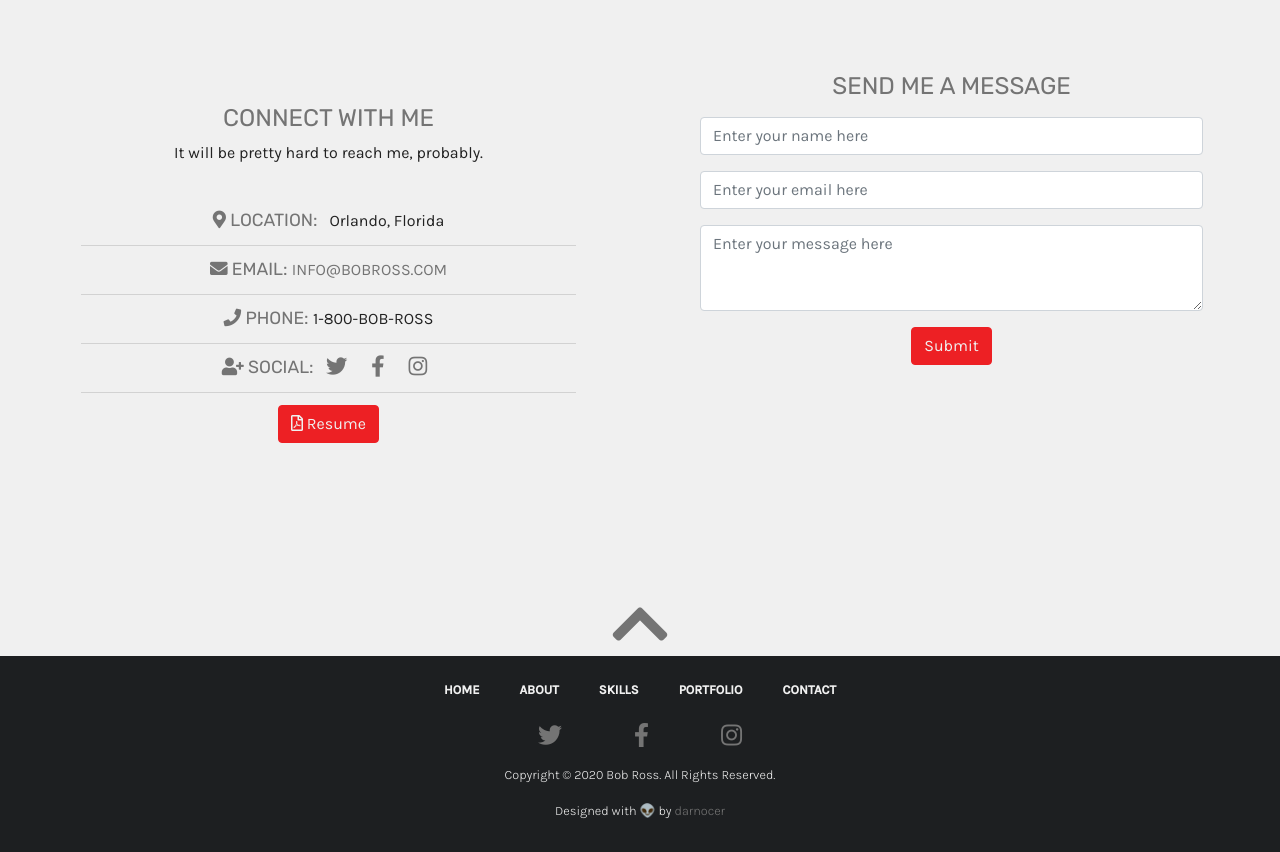
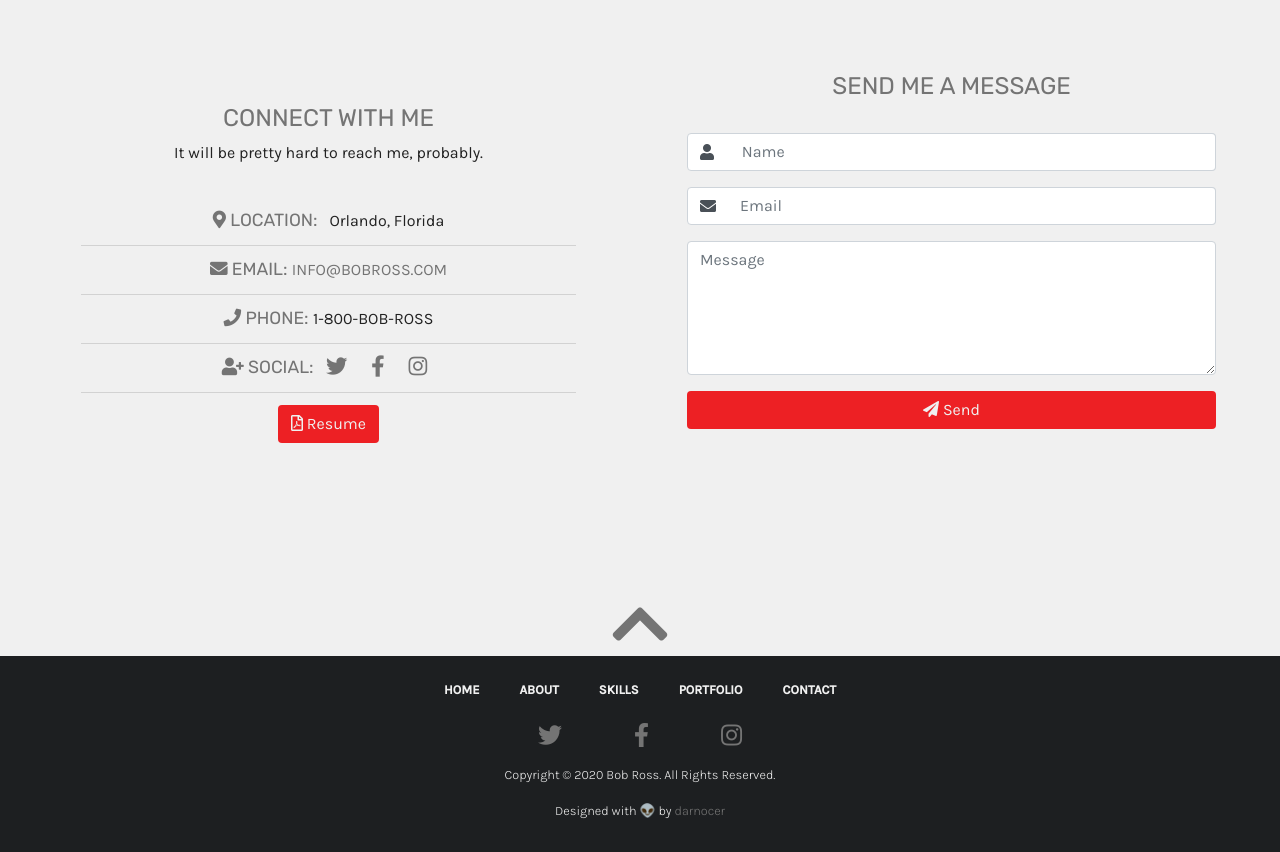
Before and after one commit to darnocer/vue-portfolio-template, a Vue app: page / in a window 1280 px wide. Shown: the part 3344-4196 px from the top of the page. Built offline with nearby package versions, Linux system fonts and the light colour scheme.

Commit message:
contact form

```diff
--- a/src/Vue/pages/Contact.vue
+++ b/src/Vue/pages/Contact.vue
@@ -78,34 +78,46 @@
         >
           <h2 v-if="contact.formTitle !==''">{{contact.formTitle}}</h2>
 
-<!-- DELETE THIS NON-FUNCTIONAL PLACEHOLDER FORM -->
-  <form>
+<!-- start of contact form  -->
 
-     <div class="form-group" style="width:90%; margin:1rem auto;">
-    <input class="form-control" id="exampleFormControlInput1" placeholder="Enter your name here"/>
-  </div>
+<div class="container contact-form">
+  <form :action="contact.formEndPoint" method="POST" target="_blank">
+    <div class="form-group">
+      <div class="input-group">
+        <div class="input-group-prepend">
+          <span class="input-group-text bg-white">
+            <i class="fa fa-user"></i>&nbsp;
+          </span>
+        </div>
+        <input name="name" type="name" placeholder="Name" class="form-control border-left-0" required>
+      </div>
+    </div>
 
-  <div class="form-group" style="width:90%; margin:1rem auto;">
-    <input type="email" class="form-control" id="exampleFormControlInput1" placeholder="Enter your email here">
-  </div>
+    <div class="form-group">
+      <div class="input-group">
+        <div class="input-group-prepend">
+          <span class="input-group-text bg-white">
+            <i class="fa fa-envelope"></i>
+          </span>
+        </div>
+        <input name="email" type="email" placeholder="Email" class="form-control border-left-0" required>
+      </div>
+    </div>
+
+    <div class="form-group">
+      <textarea class="form-control" id="message" rows="5" placeholder="Message" required></textarea>
+    </div>
+
+    <button type="submit" class="btn">
+      <i class="fa fa-paper-plane"></i>
+      Send
+    </button>
+  </form>
+</div>
 
 
-  <div class="form-group" style="width:90%; margin:1rem auto;">
-    <textarea class="form-control" id="exampleFormControlTextarea1" rows="3" placeholder="Enter your message here"></textarea>
-  </div>
+<!-- end of contact form  -->
 
-  <button type="submit" class="btn btn-submit">Submit</button>
-</form>
-
-<!-- END OF PLACEHOLDER FORM  -->
-
-
-
-      <!-- START OF 99INBOUND CONTACT FORM CODE  -->
-
-          <!-- Place the <div> container from 99inbound here if you so choose. I reccommend adding a style attribute with the following properties to the div: style="height: 60%; width:90%; margin: 0 auto;" -->
-
-        <!-- END OF 99INBOUND CODE  -->
 
         </div>
       </div>
--- a/src/data/data.json
+++ b/src/data/data.json
@@ -167,6 +167,7 @@
     "contact":{
       "text": "It will be pretty hard to reach me, probably.",
       "formTitle": "Send Me A Message",
+      "formEndPoint": "",
       "city": "Orlando, Florida",
       "email": "info@bobross.com",
       "phone": "1-800-BOB-ROSS",
--- a/src/styles/css/main.css
+++ b/src/styles/css/main.css
@@ -240,15 +240,24 @@ header {
 #contact .contact-content {
   padding: 2rem; }
 
+.btn,
 .btn-resume,
-.btn-submit {
+.btn-submit,
+.btn-success {
   background-color: #ed2024;
-  border-color: #ed2024;
+  border-color: transparent;
   color: #f0f0f0; }
+  .btn:hover,
   .btn-resume:hover,
-  .btn-submit:hover {
-    background-color: #ca1014;
+  .btn-submit:hover,
+  .btn-success:hover {
+    background-color: #d31115;
     color: #e3e3e3; }
+
+.contact-form {
+  margin-top: 2rem; }
+  .contact-form button {
+    width: 100%; }
 
 .skillbars {
   display: flex;
--- a/src/styles/scss/pages/_contact.scss
+++ b/src/styles/scss/pages/_contact.scss
@@ -13,15 +13,24 @@
   }
 }
 
+.btn,
 .btn-resume,
-.btn-submit {
+.btn-submit,
+.btn-success {
   background-color: $accent-color;
-  border-color: $accent-color;
+  border-color: transparent;
 
   color: $light-color;
 
   &:hover {
-    background-color: darken($accent-color, 10%);
+    background-color: darken($accent-color, 8%);
     color: darken($light-color, 5%);
   }
 }
+
+.contact-form {
+  margin-top: $spacer;
+  button {
+    width: 100%;
+  }
+}
```
Also changed, not shown: 1 other file (tests, documents, lock files or other folders).
